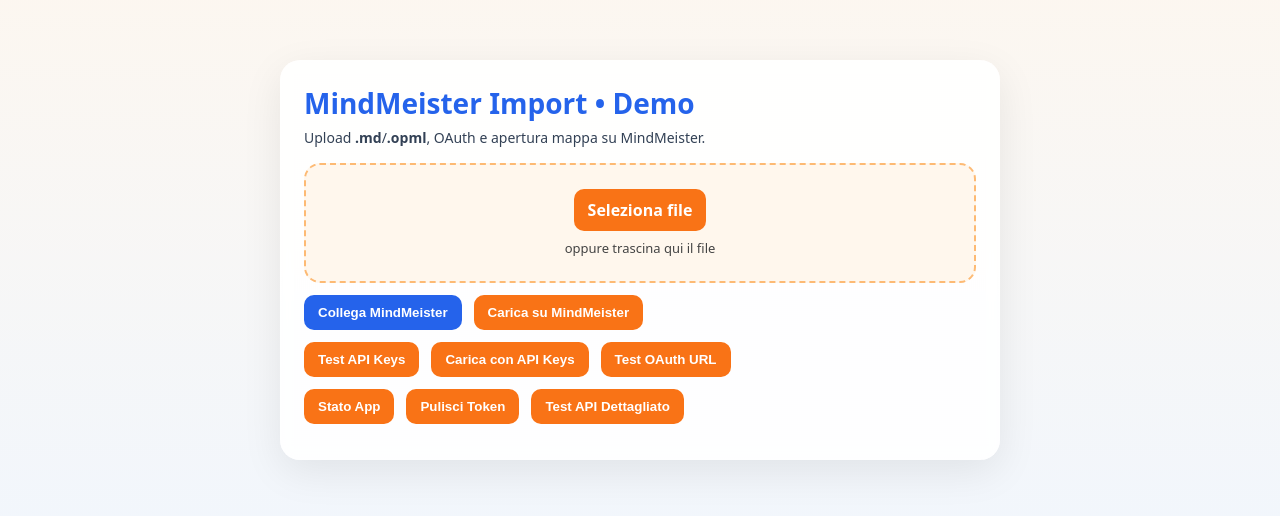
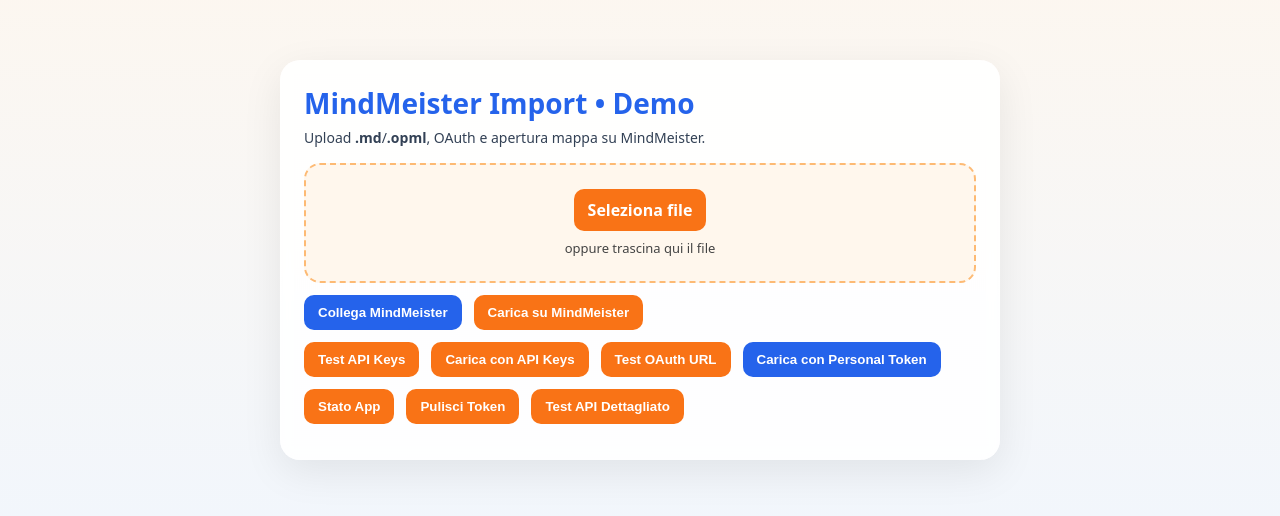
Before and after one commit to RobertoMicarelli/mindmeister-demo, a React (Vite) app: page / in a window 1280 px wide. Shown: the part 140-656 px from the top of the page. Built offline with nearby package versions, Linux system fonts and the light colour scheme.

Commit message:
Implementato upload con Personal Access Token

```diff
--- a/src/App.jsx
+++ b/src/App.jsx
@@ -7,6 +7,9 @@
 // API Keys per autenticazione alternativa
 const API_SHARED_KEY = "546bdb3aea72993ec65a74b80dc713abb9cd272da75006364ced7b4e20ad6038eb5e0b1937ba629293038ad02c81144e9b79861166932067db6e84964d49eeca";
 const API_SECRET_KEY = "e51a3f4edff253b58d16fcc07d734c56fecde4ca41d25b32d80eafdf8073fc7a20ffc00caa42ea927f8f4f59c61e844fabcbe69eff763c1f90bb8720fa1ed60b";
+
+// Personal Access Token - molto più semplice!
+const PERSONAL_ACCESS_TOKEN = "hZabQG3oasCNPSCSV0FeVnDjAtxYMzB8p3MvpPZmxaw";
 
 // Per test locale, usa: "http://localhost:3000/"
 // SCOPES rimossi completamente - causavano errori OAuth
@@ -341,6 +344,82 @@
     }
   };
 
+  const uploadWithPersonalToken = async () => {
+    if (!file) {
+      alert('Seleziona un file .md o .opml');
+      return;
+    }
+
+    try {
+      setStatus('uploading');
+      console.log('Upload con Personal Access Token iniziato...');
+      console.log('File:', file.name);
+      console.log('Token:', PERSONAL_ACCESS_TOKEN.substring(0, 10) + '...');
+
+      // Crea una nuova mappa usando il Personal Access Token
+      const createResponse = await fetch('https://www.mindmeister.com/api/v2/maps', {
+        method: 'POST',
+        headers: {
+          'Content-Type': 'application/json',
+          'Authorization': `Bearer ${PERSONAL_ACCESS_TOKEN}`
+        },
+        body: JSON.stringify({
+          name: 'Import ' + new Date().toLocaleString(),
+          theme: 'Aquarelle',
+          layout: 'mindmap'
+        })
+      });
+
+      console.log('Create map response status:', createResponse.status);
+
+      if (!createResponse.ok) {
+        const errorText = await createResponse.text();
+        throw new Error(`Create map failed: ${createResponse.status} - ${errorText}`);
+      }
+
+      const mapData = await createResponse.json();
+      console.log('Map created successfully:', mapData);
+
+      const mapId = mapData.id || mapData.map_id;
+      console.log('Map ID:', mapId);
+
+      // Importa il file nella mappa
+      const fd = new FormData();
+      fd.append('file', file);
+      fd.append('format', file.name.toLowerCase().endsWith('.opml') ? 'opml' : 'markdown');
+
+      console.log('Uploading file:', file.name, 'format:', file.name.toLowerCase().endsWith('.opml') ? 'opml' : 'markdown');
+
+      const importResponse = await fetch(`https://www.mindmeister.com/api/v2/maps/${mapId}/import`, {
+        method: 'POST',
+        headers: {
+          'Authorization': `Bearer ${PERSONAL_ACCESS_TOKEN}`
+        },
+        body: fd
+      });
+
+      console.log('Import response status:', importResponse.status);
+
+      if (!importResponse.ok) {
+        const errorText = await importResponse.text();
+        throw new Error(`Import failed: ${importResponse.status} - ${errorText}`);
+      }
+
+      const link = `https://www.mindmeister.com/map/${mapId}`;
+      console.log('Success! Map URL:', link);
+
+      setMapUrl(link);
+      setEmbedUrl(`https://www.mindmeister.com/maps/${mapId}/embed`);
+      setStatus('done');
+      alert('Upload completato con successo usando Personal Access Token!');
+
+    } catch (error) {
+      console.error('Upload Personal Token error:', error);
+      setStatus('error');
+      alert(`Errore durante upload con Personal Token: ${error.message}`);
+    }
+  };
+
   const uploadWithApiKeys = async () => {
     if (!file) {
       alert('Seleziona un file .md o .opml');
@@ -577,6 +656,9 @@
           }}>
             Test OAuth URL
           </button>
+          <button className="button blue" onClick={uploadWithPersonalToken}>
+            Carica con Personal Token
+          </button>
         </div>
 
         <div className="row">
```
